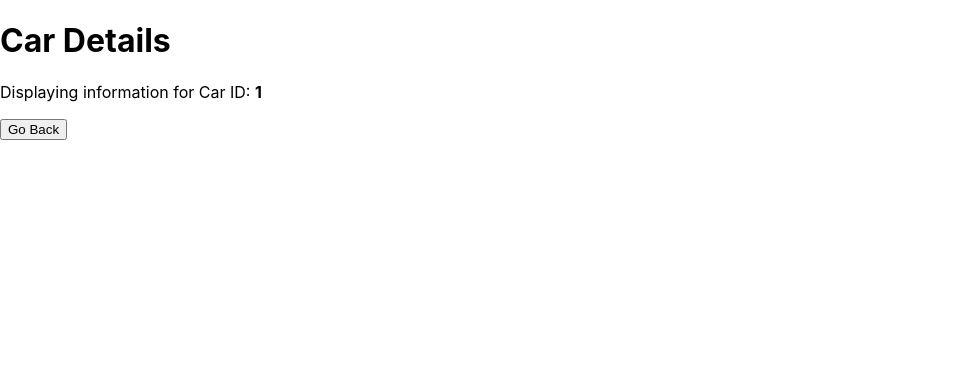
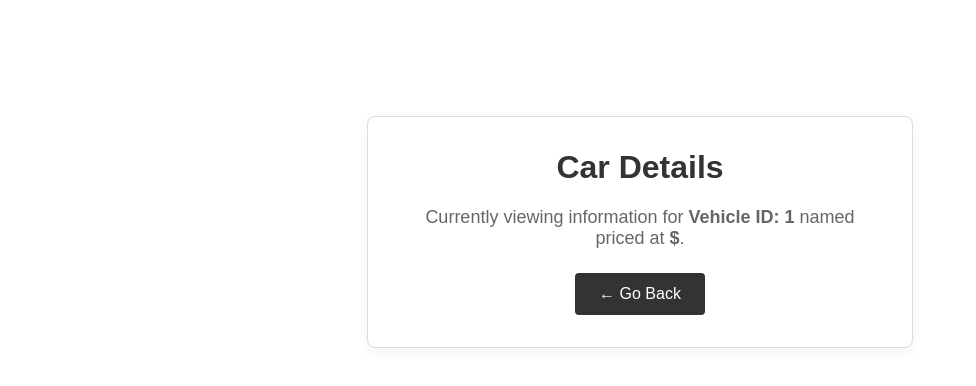
Before and after one commit to abhishekhede/cars, a React (Create React App) app: page /details/1 in a window 1280 px wide. Shown: the top 386 px of the page, without its empty margins (0-976 px from the left). Built offline with nearby package versions, Linux system fonts and the light colour scheme.

Commit message:
more parameters on details page

```diff
--- a/src/components/Details.js
+++ b/src/components/Details.js
@@ -1,15 +1,26 @@
-import { useParams, useNavigate } from 'react-router-dom';
+import { useParams, useNavigate , useLocation} from 'react-router-dom';
+import './details.css';
 
 const Details = () => {
   const { id } = useParams();
   const navigate = useNavigate();
+  const location = useLocation();
+  const { name, price } = location.state || {};
 
   return (
     <div className="details-page">
-      <h1>Car Details</h1>
-      <p>Displaying information for Car ID: <strong>{id}</strong></p>
+      <div className="details-card">
+        <h1>Car Details</h1>
+        <p>
+          Currently viewing information for
+          <strong> Vehicle ID: {id} </strong>
+          named <strong>{name}</strong> priced at <strong>${price}</strong>.
+        </p>
 
-      <button onClick={() => navigate(-1)}>Go Back</button>
+        <button className="back-button" onClick={() => navigate(-1)}>
+          &larr; Go Back
+        </button>
+      </div>
     </div>
   );
 };
--- a/src/components/Vehicle.js
+++ b/src/components/Vehicle.js
@@ -2,7 +2,11 @@ import { Link } from 'react-router-dom';
 
 const Vehicle = ({ id, name, year, price }) => {
   return (
-    <Link to={`/details/${id}`} className="vehicle-link">
+    <Link
+      to={`/details/${id}`}
+      state={{ name, price, year }}
+      className="vehicle-link"
+    >
       <div className="vehicle-container">
         <h3>{name}</h3>
         <p>{year} — ${price}</p>
--- /dev/null
+++ b/src/components/details.css
@@ -0,0 +1,47 @@
+.details-page {
+  display: flex;
+  flex-direction: column;
+  align-items: center;
+  justify-content: center;
+  min-height: 50vh;
+  padding: 2rem;
+  font-family: sans-serif;
+}
+
+.details-card {
+  background-color: #ffffff;
+  border: 0.0625rem solid #ddd;
+  border-radius: 0.5rem;
+  padding: 2rem;
+  max-width: 30rem;
+  width: 100%;
+  box-shadow: 0 0.25rem 0.75rem rgba(0, 0, 0, 0.05);
+  text-align: center;
+}
+
+.details-card h1 {
+  margin-top: 0;
+  font-size: 2rem;
+  color: #333;
+}
+
+.details-card p {
+  font-size: 1.125rem;
+  color: #666;
+  margin-bottom: 1.5rem;
+}
+
+.back-button {
+  background-color: #333;
+  color: #fff;
+  border: none;
+  padding: 0.75rem 1.5rem;
+  border-radius: 0.25rem;
+  font-size: 1rem;
+  cursor: pointer;
+  transition: background-color 0.2s ease;
+}
+
+.back-button:hover {
+  background-color: #555;
+}
```
